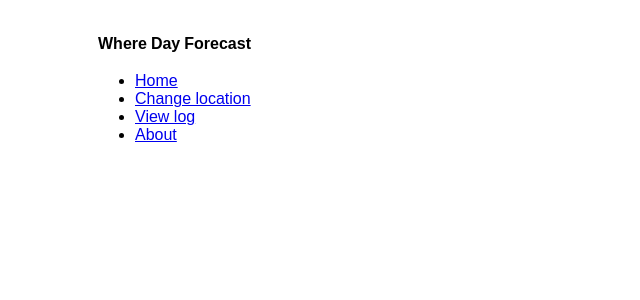
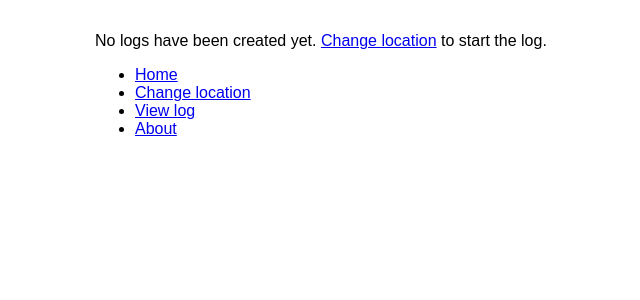
Before and after one commit to jokedewinter/weather, a Flask app: template templates/viewlog.html in a window 1280 px wide. Shown: the top 300 px of the page, without its empty margins (33-673 px from the left). Run offline with Flask 2, Linux system fonts and the light colour scheme; the template is opened without the code that fills it, so the values that code supplies are empty.

Commit message:
Adding fallback in case the locations log file does not exist yet

```diff
--- a/app.py
+++ b/app.py
@@ -8,12 +8,24 @@
 
 
 # -------------------------------------------------------
-# Pages
+# Functions
 # -------------------------------------------------------
+def log_file_exists(path):
+	"""
+    Check if the log file exists and can be openend
+	"""
+	try:
+		f = open(path)
+		f.close()
+	except IOError:
+		return False
+	return True
 
 
-# Log the location requests and write them to a log file
 def log_request(request, where, forecast):
+	"""
+	Log the location requests and write them to a log file
+	"""
 	from time import gmtime, strftime
 	current = strftime("%d/%m/%Y %H:%M:%S", gmtime())
 
@@ -27,7 +39,9 @@
 		print(where.title(), current, temperature, weather, file=log, sep=' | ')
 
 
-
+# -------------------------------------------------------
+# Pages
+# -------------------------------------------------------
 @app.route("/", methods=["GET", "POST"])
 def index():
     from engine import Location
@@ -50,6 +64,7 @@
         wrong_location = form_data["location"]
         return render_template("change.html", title="Change location", **locals())
 
+
 @app.route("/change")
 def change():
     return render_template("change.html", title="Change location", **locals())
@@ -62,12 +77,16 @@
 	"""
 	import html
 	contents = []
-	with open('locations.log') as log:
-		#contents = log.read()
-		for line in log:
-			contents.append([])
-			for item in line.split('|'):
-				contents[-1].append(html.unescape(item))
+
+	if log_file_exists('locations.log') :
+
+		with open('locations.log') as log:
+			#contents = log.read()
+			for line in log:
+				contents.append([])
+				for item in line.split('|'):
+					contents[-1].append(html.unescape(item))
+
 	return render_template("viewlog.html", title="Logs", contents=contents)
 
 
--- a/templates/viewlog.html
+++ b/templates/viewlog.html
@@ -1,6 +1,8 @@
 {% extends "layout.html" %}
 {% block content %}
     <h1>{{title}}</h1>
+    {% if contents: %}
+
 	    <table>
 			<tr>
 				<th>Where</th>
@@ -16,4 +18,8 @@
 				</tr>
 			{% endfor %}
 		</table>
+
+	{% else: %}
+		<p>No logs have been created yet. <a href="{{ url_for('change') }}" rel="bookmark">Change location</a> to start the log.</p>
+	{% endif %}
 {% endblock %}
```
Lines whose indentation alone changed are shown as unchanged.
